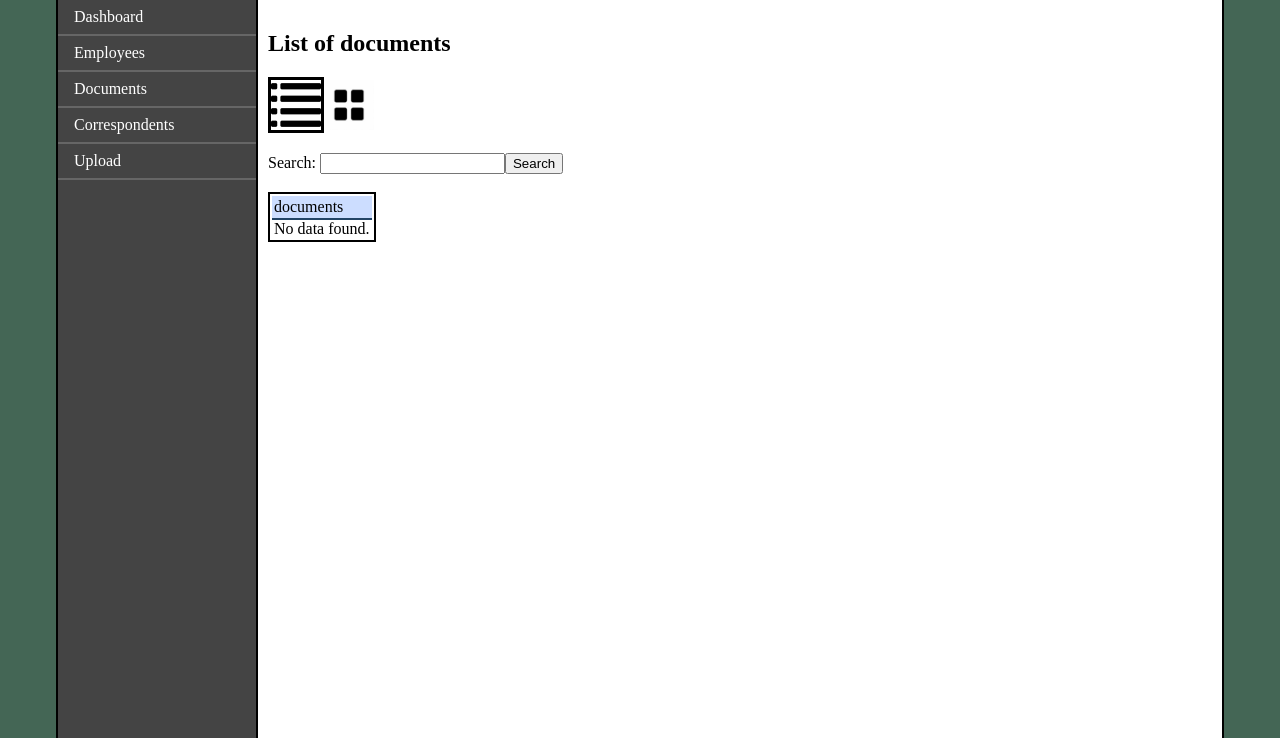
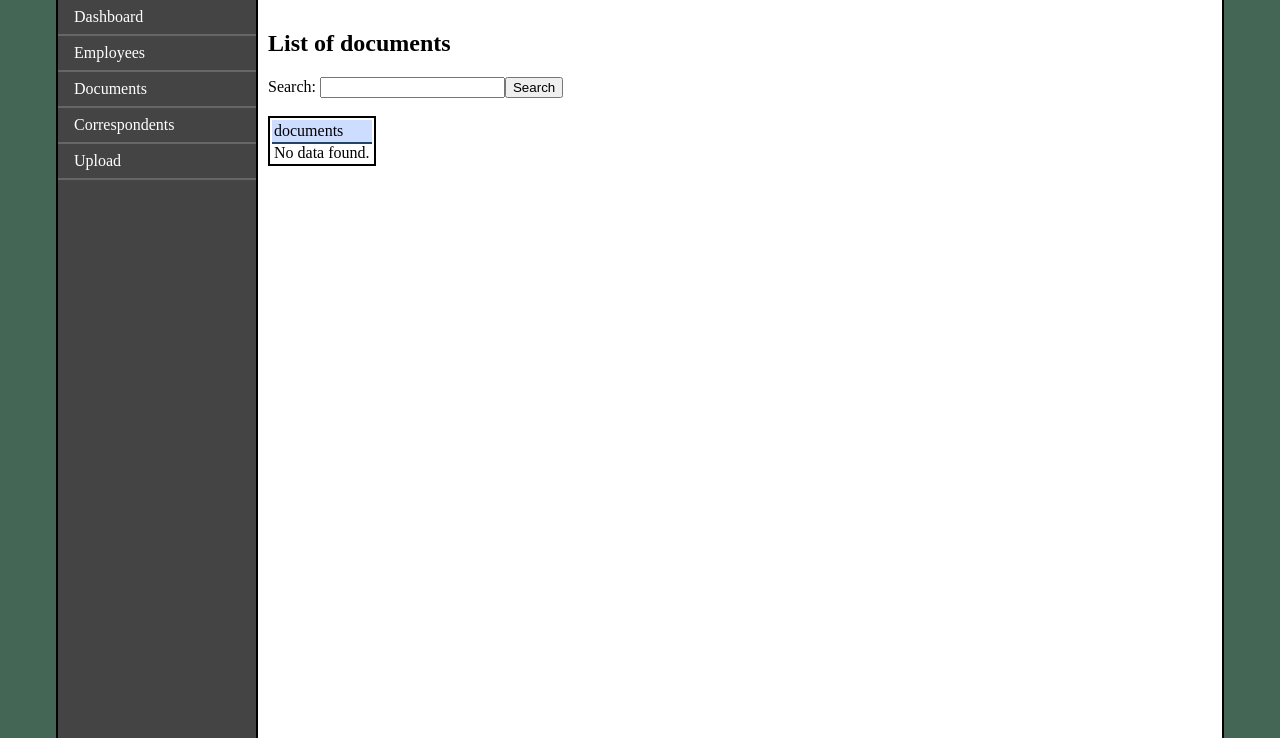
Before and after one commit to Liteb0t/kfh-edrms, a Django app: page /documents/ in a window 1280 px wide. Shown: the part 62-800 px from the top of the page. Run offline with Django 5.2, Linux system fonts and the light colour scheme; the visitor is signed in with stand-in values (Sample User, id 1); data that the repository does not hold is empty.

Commit message:
Revert document UI changes sorry nabeelah

```diff
--- a/home/templates/documents.html
+++ b/home/templates/documents.html
@@ -7,38 +7,15 @@
 
 {% block content %}
     <h2>List of documents</h2>
-    <!--
-    add label for filters here and add filters as buttons
-    add logic to each filter to ensure it works
-    add docked to the right the option to switch view
-    work on permission system to allow users to ask to see certain documents
-
-     -->
-    <div class="sidebar">
-    <img src="{% static 'img/listview2.png' %}" alt="List View" id="listViewIcon" class="view-icon active">
-    <img src="{% static 'img/gridview.jpeg' %}" alt="Grid View" id="gridViewIcon" class="view-icon">
-</div>
-
-<div class="content">
-    {% if view_mode == 'list' %}
-        <!-- List View -->
-        <!-- incl table code but doesn't work, executes as a list of record names  -->
-    {% else %}
-        <!-- Grid View -->
-        <div class="grid-container">
-            {% for document in documents %}
-                <div class="grid-item">{{ document.title }}</div>
-                <img src="{{ document.image_url }}" alt="{{ document.title }}">
-                <!-- Add more details as needed -->
-            {% endfor %}
-        </div>
-    {% endif %}
-</div>
 
     <label for="search">Search: </label>
     <input type="text" id="search"><button>Search</button>
-    <br /><br />
+    <br />
+    <br />
     <table class="fuze-table" id="document-table"></table>
+
+    <!--Receive JSON data from view, to pass into the
+    json_data parameter of the fuze table-->
     {{ documentsAsJson|json_script:"mydata" }}
     <script src="{% static 'fuze_tables.js' %}"></script>
     <script>
@@ -52,29 +29,7 @@
         });
 
     function onRowClick(data_entry) {
-            window.location.pathname = `/documents/details/${jsonData[data_entry].id}`;
+        window.location.pathname = `/documents/details/${jsonData[data_entry].file}`;
     }
     </script>
-
-    <script src="https://code.jquery.com/jquery-3.6.0.min.js"></script>
-    <script>
-        $(document).ready(function() {
-            // Ensure the page starts in list mode by default
-            $('#listViewIcon').addClass('active');
-
-            // Handle click event on the list view icon
-            $('#listViewIcon').click(function() {
-                $(this).addClass('active');
-                $('#gridViewIcon').removeClass('active');
-                $('.content').removeClass('grid-mode');
-            });
-
-            // Handle click event on the grid view icon
-            $('#gridViewIcon').click(function() {
-                $(this).addClass('active');
-                $('#listViewIcon').removeClass('active');
-                $('.content').addClass('grid-mode');
-            });
-        });
-    </script>
 {% endblock %}
--- a/home/urls.py
+++ b/home/urls.py
@@ -7,7 +7,7 @@ urlpatterns = [
     path("employees/", views.Employees, name="employees"),
     path("employees/details/<int:id>", views.EmployeeDetails, name="employee_details"),
     path("documents/", views.Documents, name="documents"),
-    path("documents/details/<int:id>", views.DocumentDetails, name="document_details"),
+    path("documents/details/<str:file>", views.DocumentDetails, name="document_details"),
     # path("login/", views.Login, name="login"),
     path("accounts/", include("django.contrib.auth.urls")),
     path("correspondents/", views.Correspondents, name="correspondents"),
--- a/home/views.py
+++ b/home/views.py
@@ -1,8 +1,8 @@
 from django.shortcuts import render
-from django.core import serializers
-from django.core.files.storage import FileSystemStorage
-from django.http import HttpResponse
-from django.template import loader
+# from django.core import serializers
+# from django.core.files.storage import FileSystemStorage
+# from django.http import HttpResponse
+# from django.template import loader
 from django.contrib.auth.decorators import login_required
 
 from home.forms import DocumentForm
@@ -55,26 +55,13 @@ def Documents(request):
 
 
 @login_required
-def DocumentDetails(request, id):
-    document = Document.objects.get(id=id)
-    template = loader.get_template('document-details.html')
+def DocumentDetails(request, file):
+    document = Document.objects.get(file=file)
     context = {
         'document': document
     }
     return render(request, 'document-details.html', context)
 
-
-# def Login(request):
-#     template = loader.get_template('login.html')
-#     return HttpResponse(template.render())
-
-# def Profile(request):
-#     employee = Employee.objects.get()
-#     context ={
-#         'employee': employee
-#     }
-#     template = loader.get_template('profile.html')
-#     return HttpResponse(template.render(context, request))
 
 @login_required
 def Correspondents(request):
```
Lines whose indentation alone changed are shown as unchanged.
